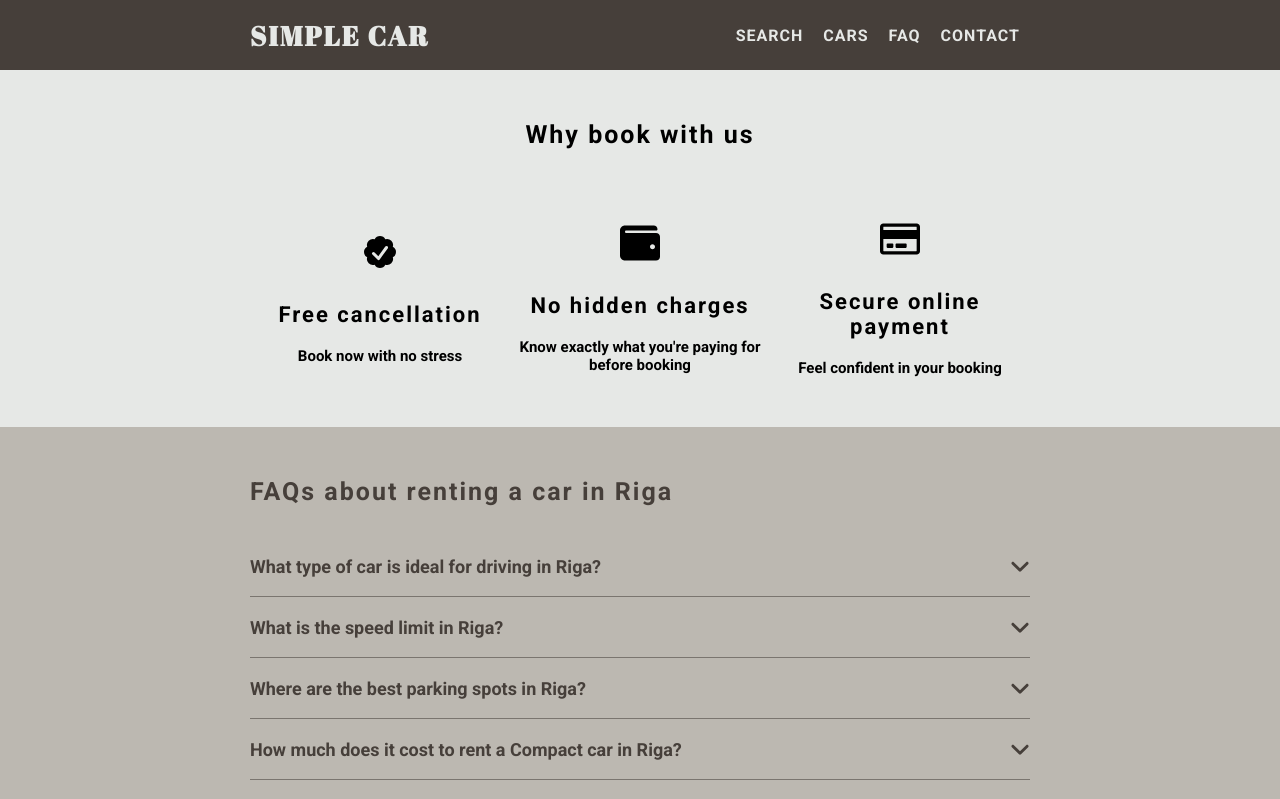
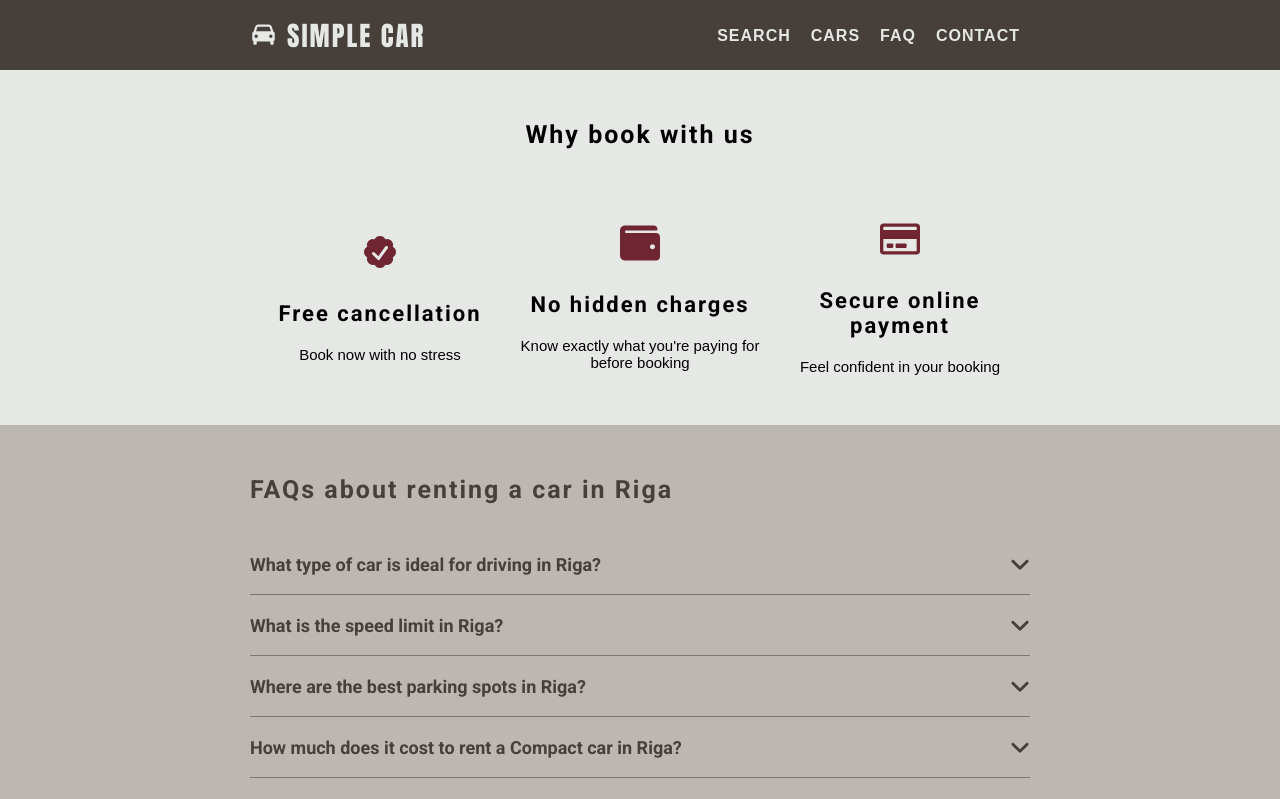
Before and after one commit to Raitis128/rent-car-app, a React (Vite) app: page / in a window 1280 px wide. Shown: the top 799 px of the page. Built offline with nearby package versions, Linux system fonts and the light colour scheme.

Commit message:
Change fonts, add and change icons color

```diff
--- a/index.html
+++ b/index.html
@@ -7,7 +7,7 @@
     <link rel="preconnect" href="https://fonts.googleapis.com" />
     <link rel="preconnect" href="https://fonts.gstatic.com" crossorigin />
     <link
-      href="https://fonts.googleapis.com/css2?family=Abril+Fatface&family=Oswald:wght@400&family=Roboto:wght@700&display=swap"
+      href="https://fonts.googleapis.com/css2?family=Anton&display=swap&family=Roboto:wght@700&display=swap"
       rel="stylesheet"
     />
     <title>Simple Car</title>
--- a/src/App.css
+++ b/src/App.css
@@ -6,13 +6,15 @@
     --text-secondary-color: #463f3a;
 
     --border-color: #463f3a8c;
+
+    --icons-color: #702632;
 }
 
 *, ::after, ::before {
     margin: 0;
     padding: 0;
     box-sizing: border-box;
-    font-family: 'Roboto', sans-serif;
+    font-family: 'Montserrat', sans-serif;
 }
 
 html {
--- a/src/components/BenefitsCard/BenefitsCard.styles.tsx
+++ b/src/components/BenefitsCard/BenefitsCard.styles.tsx
@@ -8,7 +8,6 @@ export const Card = styled.section`
   text-align: center;
   max-width: 30rem;
   width: 100%;
-
 
   h3 {
     font-size: 2.2rem;
@@ -24,5 +23,6 @@ export const Card = styled.section`
 
   span {
     font-size: 4rem;
+    color: var(--icons-color);
   }
 `;
--- a/src/components/Navigation/Navigation.component.tsx
+++ b/src/components/Navigation/Navigation.component.tsx
@@ -3,6 +3,8 @@ import { useState } from "react";
 
 import { HiOutlineMenu } from "react-icons/hi";
 import { IoClose } from "react-icons/io5";
+import { BiSolidCar } from "react-icons/bi";
+
 import NavigationLinks from "../NavigationLinks/NavigationLinks.component";
 
 const Navigation = () => {
@@ -15,7 +17,10 @@ const Navigation = () => {
   return (
     <Nav>
       <header>
-        <span>simple car</span>
+        <span>
+          <BiSolidCar className="car" />
+          simple car
+        </span>
         <NavigationLinks className={"default-links"} />
         {isBurgerOpen ? (
           <IoClose className="burger" onClick={handleClick} />
@@ -25,7 +30,10 @@ const Navigation = () => {
       </header>
       <section>
         {isBurgerOpen ? (
-          <NavigationLinks className={"hidden-links-show"} onClick={handleClick} />
+          <NavigationLinks
+            className={"hidden-links-show"}
+            onClick={handleClick}
+          />
         ) : (
           <NavigationLinks className={"hidden-links"} />
         )}
--- a/src/components/Navigation/Navigation.styles.tsx
+++ b/src/components/Navigation/Navigation.styles.tsx
@@ -17,11 +17,14 @@ export const Nav = styled.nav`
 
   span {
     font-size: 2.7rem;
-    font-weight: bold;
     letter-spacing: 0.2rem;
     text-transform: uppercase;
-    font-family: "Abril Fatface", serif;
+    font-family: "Anton", serif;
     padding-left: 25rem;
+
+    .car {
+      margin-right: 1rem;
+    }
 
     @media screen and (max-width: 1026px) {
       font-size: 2.3rem;
--- a/src/components/Question/Question.styles.tsx
+++ b/src/components/Question/Question.styles.tsx
@@ -32,7 +32,7 @@ export const QuestionSection = styled.section`
   }
 
   p {
-    font-family: "Oswald", sans-serif;
+    font-family: "Montserrat", sans-serif;
     margin-top: 1rem;
     font-size: 1.6rem;
     letter-spacing: 0.1rem;
```
Lines whose indentation alone changed are shown as unchanged.
